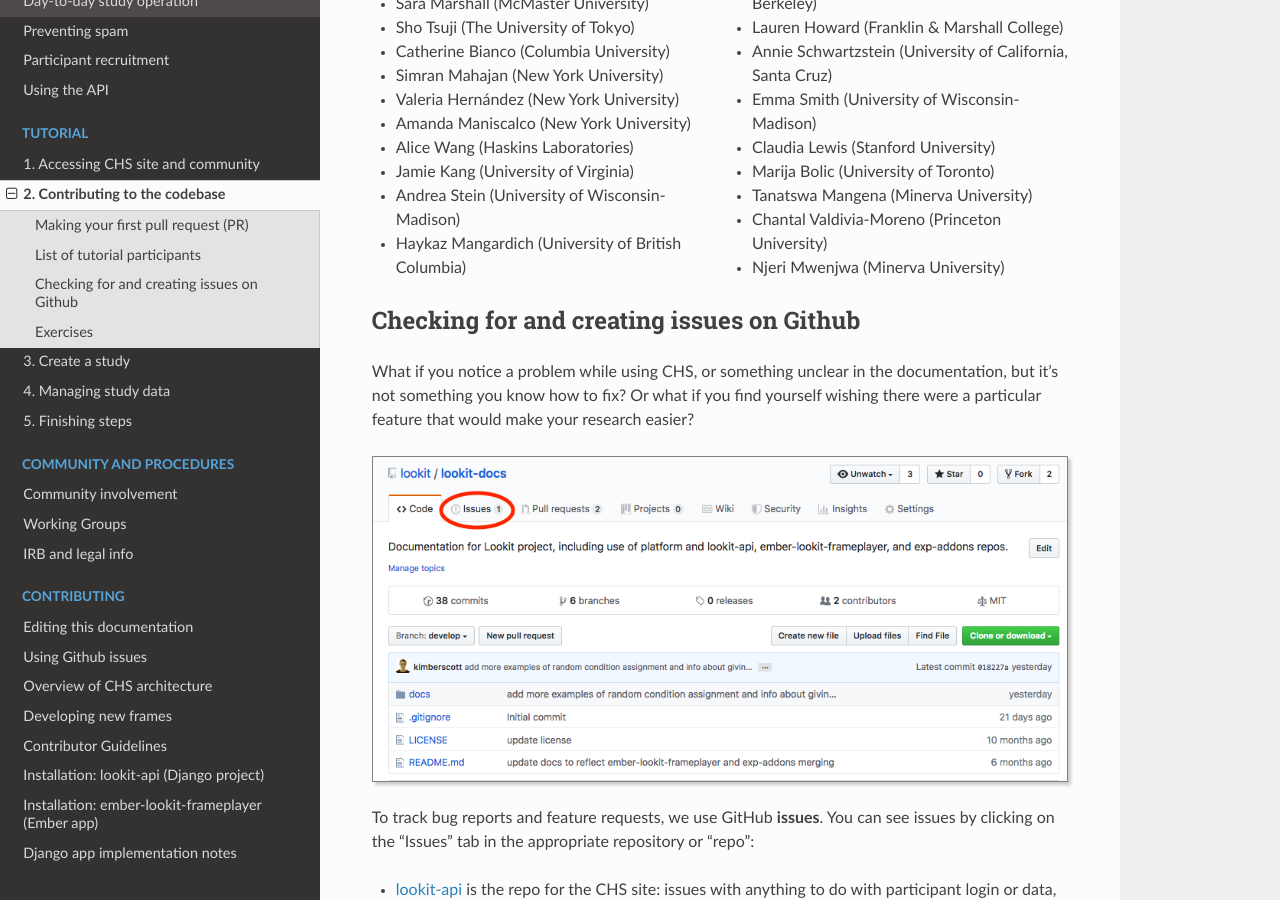
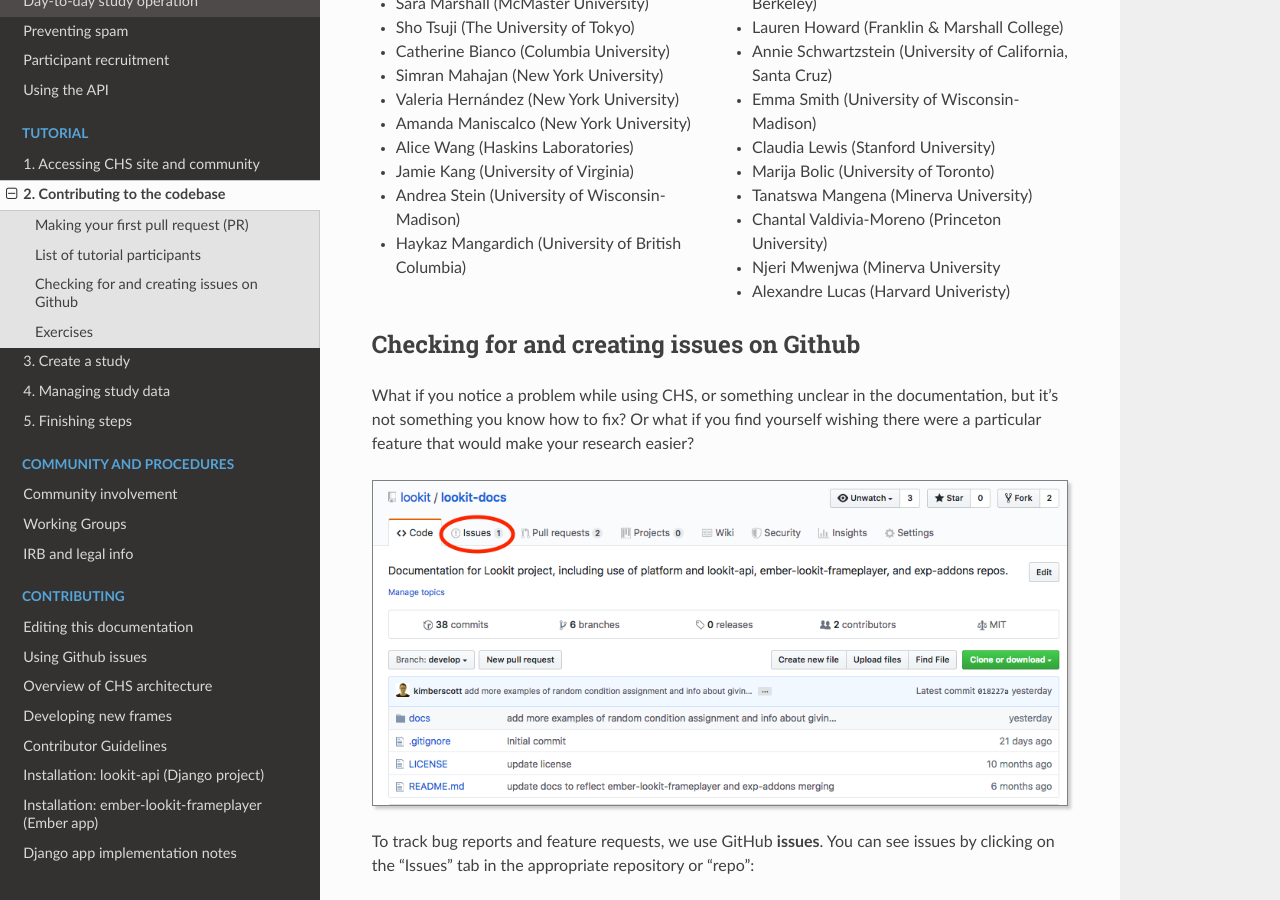
Before and after one commit to lookit/lookit-docs, a Sphinx documentation site: the page built from docs/source/tutorial-contributing.rst, in a window 1280 px wide and 900 px high, scrolled down 8817 px. Built offline with Sphinx 7.4.7 and the Read the Docs theme 3.1.0, drawn with Linux system fonts in a browser that asks for light colours.

Commit message:
Update tutorial-contributing.rst

```diff
--- a/docs/source/tutorial-contributing.rst
+++ b/docs/source/tutorial-contributing.rst
@@ -345,7 +345,8 @@
 - Marija Bolic (University of Toronto)
 - Tanatswa Mangena (Minerva University)
 - Chantal Valdivia-Moreno (Princeton University)
-- Njeri Mwenjwa (Minerva University)
+- Njeri Mwenjwa (Minerva University
+- Alexandre Lucas (Harvard Univeristy)
 
 Checking for and creating issues on Github
 -------------------------------------------
```
